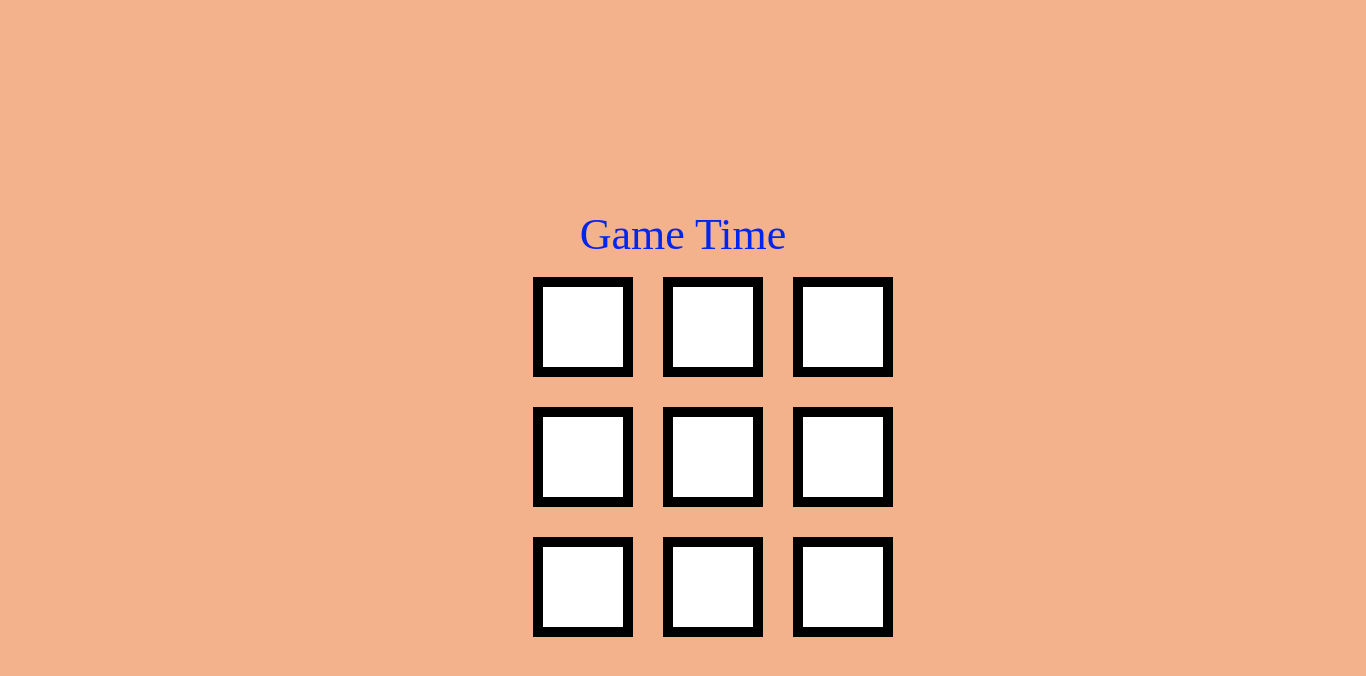
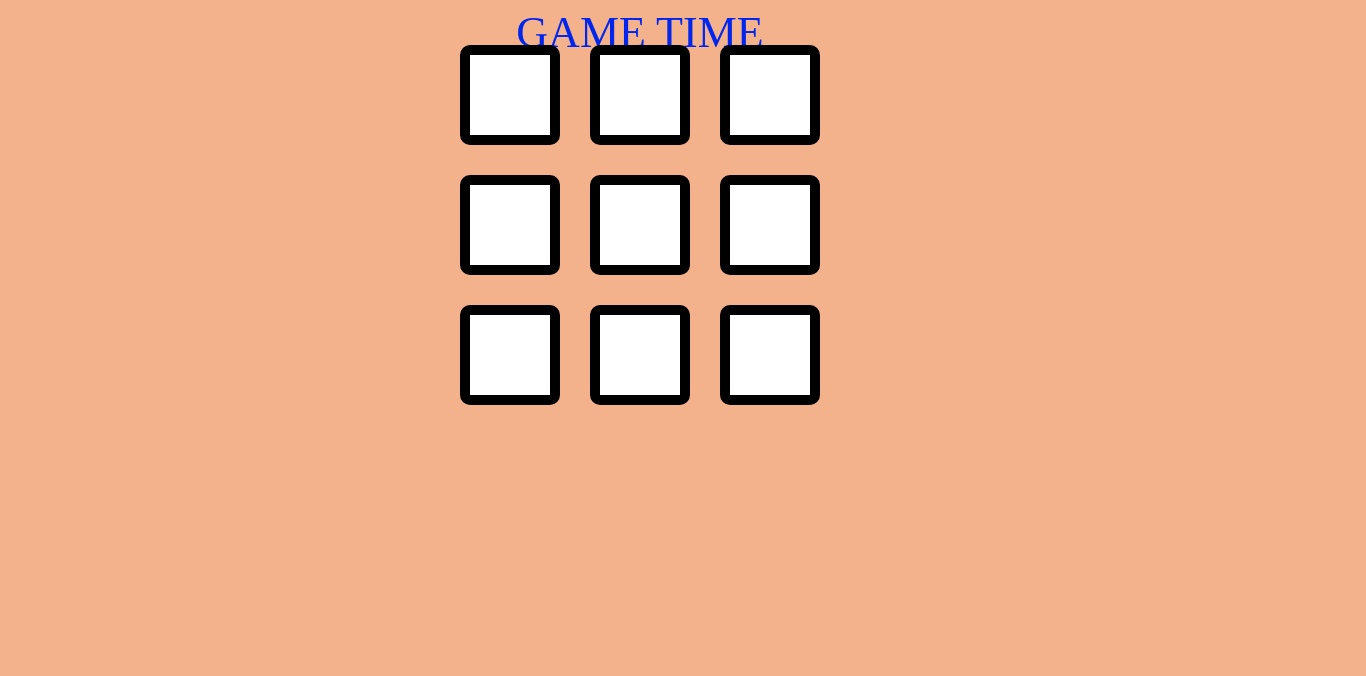
Before and after one commit to K143-Hatay-Front-End-Web-Development/Odev-2-Fen-Edebiyat, a React (Create React App) app: page / in a window 1280 px wide. Shown: the top 676 px of the page, 1366 px wide, since content can reach past the window. Built offline with nearby package versions, Linux system fonts and the light colour scheme; a web font is replaced by a local one.

Commit message:
Table created

```diff
--- a/src/App.js
+++ b/src/App.js
@@ -3,7 +3,7 @@ import logo from './logo.svg';
 function App() {
   return (
     <div className="App">
-      <div className='title'>Game Time</div>
+      <div className='title'>GAME TIME</div>
       <div className='Board'>
 
         <div className='game--container'>
--- a/src/index.css
+++ b/src/index.css
@@ -15,7 +15,6 @@ code {
 }
 
 .App {
-  position: absolute;
 
   font-style: normal;
   font-weight: 400;
@@ -24,8 +23,8 @@ code {
   justify-content: center;
   align-items: center;
   flex-flow: nowrap column;
-  height: 768px;
-width: 1366px;
+  vertical-align: middle;
+
 
 border-radius: 0px;
 }
@@ -44,12 +43,15 @@ border-radius: 0px;
 }
 
 .title {
+
   color: blue;
   display: block;
   text-align: center;
+
   font-size: 44px;
   line-height: 65px;
-
+  left: 555px;
+  right: 557px;
   color: #0026ED;
 }
 
@@ -64,6 +66,10 @@ border-radius: 0px;
   height: 300px;
   margin: 10px auto;
   grid-gap: 30px;
+  align-items: center;
+  justify-content: center;
+  justify-items: center;
+  align-content: center;
 }
 
 .cell {
@@ -71,5 +77,8 @@ border-radius: 0px;
   width: 80px;
   height: 80px;
   border: 10px solid #000000;
-
+  border-radius: 10px;
+  cursor: pointer;
+  line-height: 100px;
+  font-size: 60px;
 }
```
Also changed, not shown: 1 other file (tests, documents, lock files or other folders).
